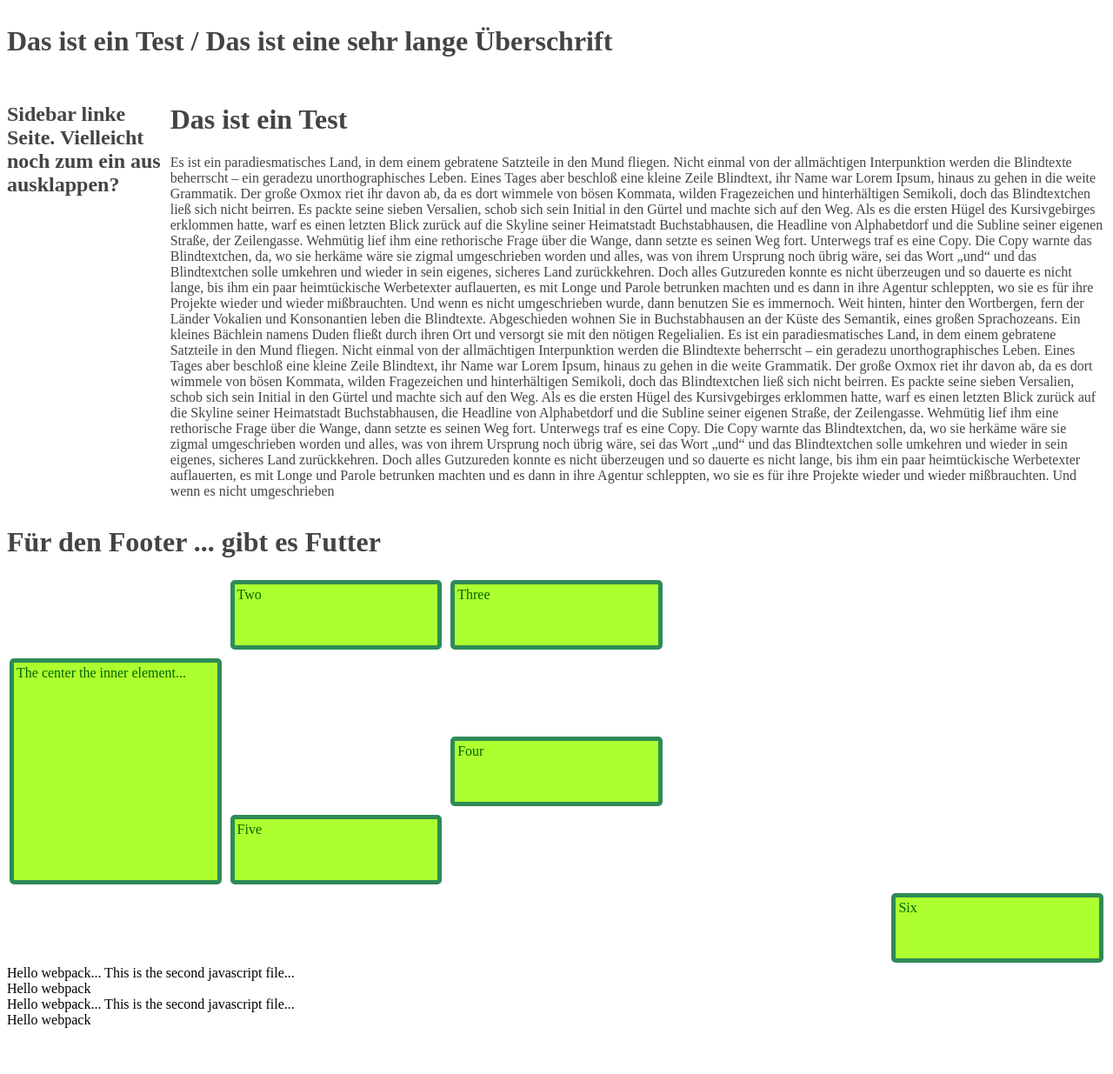
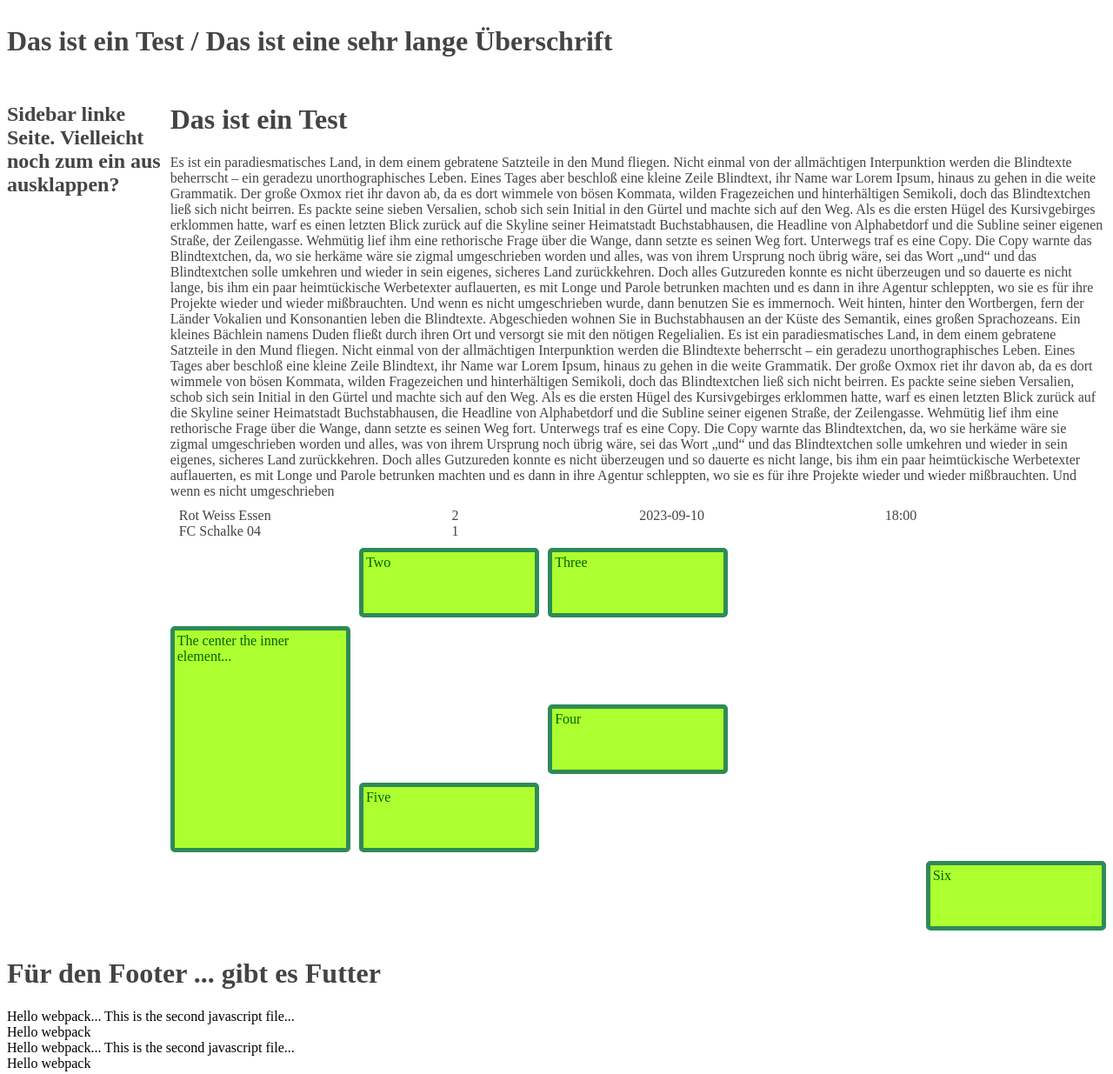
Before and after one commit to gluehloch/html-css-lab, a website built with webpack: page grid/index.html in a window 1280 px wide. Shown: the whole page at 87% size. Before the commit the page ends 1190 px from the top, so only its background shows below. Built offline with nearby package versions, Linux system fonts and the light colour scheme.

Commit message:
Example: Layout for a 'tipp formular'.

```diff
--- a/grid/index.html
+++ b/grid/index.html
@@ -47,6 +47,26 @@
                     Gutzureden konnte es nicht überzeugen und so dauerte es nicht lange, bis ihm ein paar heimtückische
                     Werbetexter auflauerten, es mit Longe und Parole betrunken machten und es dann in ihre Agentur
                     schleppten, wo sie es für ihre Projekte wieder und wieder mißbrauchten. Und wenn es nicht umgeschrieben
+                    <div class="game">
+                        <div class="homeTeam">Rot Weiss Essen</div>
+                        <div class="guestTeam">FC Schalke 04</div>
+                        <div class="homeGoals">2</div>
+                        <div class="guestGoals">1</div>
+                        <div class="date">2023-09-10</div>
+                        <div class="time">18:00</div>
+                    </div>
+                    <div class="wrapper">
+                        <div class="one">
+                          <div>
+                            The center the inner element...
+                          </div>
+                        </div>
+                        <div class="two">Two</div>
+                        <div class="three">Three</div>
+                        <div class="four">Four</div>
+                        <div class="five">Five</div>
+                        <div class="six">Six</div>
+                    </div>
                 </div>
             </div>
             <div class="footer">
@@ -56,18 +76,6 @@
                 <h2>Sidebar linke Seite. Vielleicht noch zum ein aus ausklappen?</h2>
             </div>
         </div>
-        <div class="wrapper">
-            <div class="one">
-              <div>
-                The center the inner element...
-              </div>
-            </div>
-            <div class="two">Two</div>
-            <div class="three">Three</div>
-            <div class="four">Four</div>
-            <div class="five">Five</div>
-            <div class="six">Six</div>
-        </div>
         <script type="module">
             import {} from "./dist/main.js";
         </script>
--- a/grid/src/wrapper-style.css
+++ b/grid/src/wrapper-style.css
@@ -1,10 +1,5 @@
 * {
     box-sizing: border-box;
-}
-
-.wrapper {
-    max-width: 400em;
-    margin: 3px;
 }
 
 .wrapper>div {
@@ -24,32 +19,69 @@
     align-content: center;
 }
 
-.one {
+.wrapper .one {
     grid-column: 1;
     grid-row: 2 / 5;
 }
 
-.two {
+.wrapper .two {
     grid-column: 2;
     grid-row: 1;
 }
 
-.three {
+.wrapper .three {
     grid-column: 3;
     grid-row: 1;
 }
 
-.four {
+.wrapper .four {
     grid-column: 3;
     grid-row: 3;
 }
 
-.five {
+.wrapper .five {
     grid-column: 2;
     grid-row: 4;
 }
 
-.six {
+.wrapper .six {
     grid-column: 5;
     grid-row: 5;
 }
+
+.game {
+    display: grid;
+    grid-template-columns: 1f 4fr 1fr;
+    margin: 5px;
+    padding: 5px;
+}
+
+.game .homeTeam {
+    grid-column: 1;
+    grid-row: 1;
+}
+
+.game .guestTeam {
+    grid-column: 1;
+    grid-row: 2
+}
+
+.game .homeGoals {
+    grid-column: 2;
+    grid-row: 1;
+}
+
+.game .guestGoals {
+    grid-column: 2;
+    grid-row: 2;
+}
+
+.game .date {
+    grid-column: 3;
+    grid-row: 1 / span 2;
+}
+
+.game .time {
+    grid-column: 4;
+    grid-row: 1 / span 2;
+}
```
